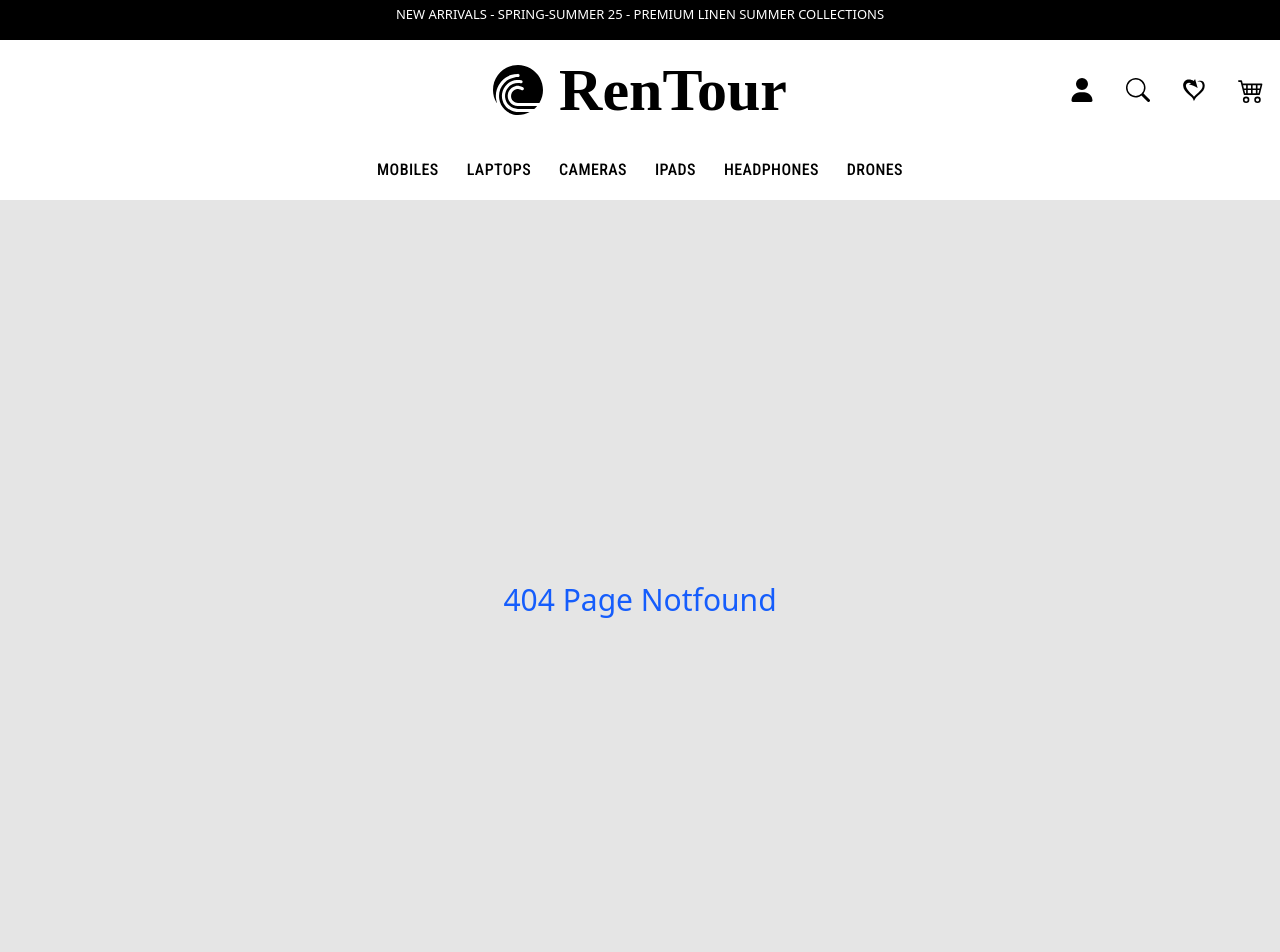
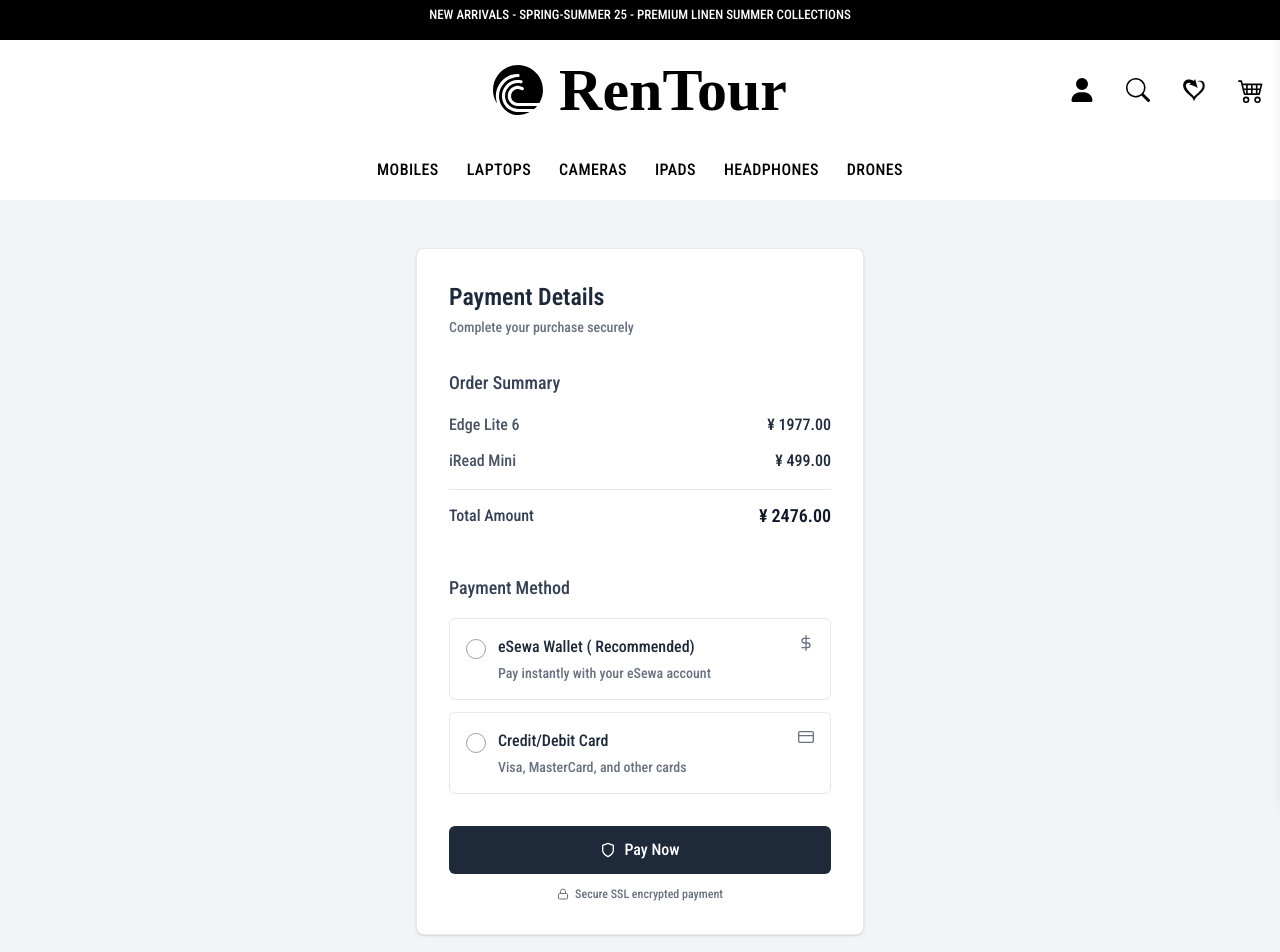
Before and after one commit to Ramanbade123/RentalSeller, a React (Vite) app: page /payment in a window 1280 px wide. Before the commit this address had no page. Shown: the top 952 px of the page. Built offline with nearby package versions, Linux system fonts and the light colour scheme; a web font is replaced by a local one.

Commit message:
Added payment page

```diff
--- a/src/Components/Cart.jsx
+++ b/src/Components/Cart.jsx
@@ -1,17 +1,23 @@
 import React from "react";
 import { LuPanelRightClose } from "react-icons/lu";
 import { useCart } from "../GlobalState/CartContext";
-import { Link } from "react-router-dom";
+import { Link, useNavigate } from "react-router-dom";
 import CartCard from "./CartCard";
 
 const Cart = ({ isOpen, toggleCart }) => {
   const { cartItems } = useCart();
   const isLoggedIn = !!localStorage.getItem("authToken");
+  const navigate = useNavigate(); // 👈 initialize navigate
 
   const totalPrice = cartItems.reduce(
     (sum, item) => sum + item.offeredPrice * item.quantity,
     0
   );
+
+  const handleCheckout = () => {
+    toggleCart(); // Optional: close cart before navigating
+    navigate("/payment"); // 👈 navigate to payment page
+  };
 
   return (
     <div
@@ -21,7 +27,6 @@ const Cart = ({ isOpen, toggleCart }) => {
         transform transition-transform duration-500 ease-in-out
         ${isOpen ? "translate-x-0" : "translate-x-full"}`}
     >
-      {/* Close Button */}
       <LuPanelRightClose
         className="text-black font-bold text-xl absolute top-4 right-4 cursor-pointer"
         onClick={toggleCart}
@@ -49,10 +54,12 @@ const Cart = ({ isOpen, toggleCart }) => {
             />
           ))}
 
-          {/* Total & Checkout */}
           <div className="mt-4">
             <p className="text-lg font-bold">Total: ₹{totalPrice.toFixed(2)}</p>
-            <button className="w-full mt-2 bg-blue-600 text-white py-2 rounded-md hover:bg-blue-700 transition">
+            <button
+              onClick={handleCheckout}
+              className="w-full mt-2 bg-blue-600 text-white py-2 rounded-md hover:bg-blue-700 transition"
+            >
               Checkout
             </button>
           </div>
--- /dev/null
+++ b/src/Pages/Payment.jsx
@@ -0,0 +1,195 @@
+import React, { useState, useEffect } from 'react';
+import { FiCheck, FiLock, FiShield, FiCreditCard, FiDollarSign } from 'react-icons/fi';
+
+const Payment = () => {
+  const [selectedPayment, setSelectedPayment] = useState('esewa');
+  const [esewaId, setEsewaId] = useState('');
+  const [pin, setPin] = useState('');
+  const [cartItems, setCartItems] = useState([]);
+  const [loading, setLoading] = useState(false); // Changed to false since we're using mock data
+  const [error, setError] = useState(null);
+
+  // Mock data for cart items(delete this side this is mock data)
+  const mockCartItems = [
+    { name: 'Edge Lite 6', price: 1977.00 },
+    { name: 'iRead Mini', price: 499.00 }
+  ];
+
+  // Commented out the backend fetching code
+  /*
+  useEffect(() => {
+    const fetchCartItems = async () => {
+      try {
+        // Replace with your actual API endpoint
+        const response = await fetch('https://your-api-endpoint.com/cart');
+        if (!response.ok) {
+          throw new Error('Failed to fetch cart items');
+        }
+        const data = await response.json();
+        setCartItems(data.items);
+      } catch (err) {
+        setError(err.message);
+      } finally {
+        setLoading(false);
+      }
+    };
+
+    fetchCartItems();
+  }, []);
+  */
+
+  // Use mock data instead (delete this side this is mock data)
+  useEffect(() => {
+    setCartItems(mockCartItems);
+  }, []);
+
+  //not to delete this from here
+  const subtotal = cartItems.reduce((sum, item) => sum + item.price, 0);
+
+  if (loading) {
+    return (
+      <div className="min-h-screen bg-gray-100 py-12 px-4 sm:px-6 lg:px-8 flex justify-center items-center">
+        <div className="text-center">
+          <div className="animate-spin rounded-full h-12 w-12 border-b-2 border-gray-800 mx-auto"></div>
+          <p className="mt-4 text-gray-700">Loading payment details...</p>
+        </div>
+      </div>
+    );
+  }
+
+  if (error) {
+    return (
+      <div className="min-h-screen bg-gray-100 py-12 px-4 sm:px-6 lg:px-8 flex justify-center items-center">
+        <div className="text-center text-red-500">
+          <p>Error: {error}</p>
+          <button
+            onClick={() => window.location.reload()}
+            className="mt-4 px-4 py-2 bg-gray-800 text-white rounded hover:bg-gray-700"
+          >
+            Retry
+          </button>
+        </div>
+      </div>
+    );
+  }
+
+  return (
+    <div className="min-h-screen bg-gray-100 py-12 px-4 sm:px-6 lg:px-8">
+      <div className="max-w-md mx-auto bg-white rounded-lg shadow-sm overflow-hidden border border-gray-200">
+        <div className="p-8">
+          <div className="mb-8">
+            <h1 className="text-2xl font-semibold text-gray-800">Payment Details</h1>
+            <p className="text-sm text-gray-500 mt-1">Complete your purchase securely</p>
+          </div>
+
+          {/* Order Summary */}
+          <div className="mb-8">
+            <h2 className="text-lg font-medium text-gray-700 mb-4">Order Summary</h2>
+
+            <div className="space-y-3 mb-4">
+              {cartItems.map((item, index) => (
+                <div key={index} className="flex justify-between items-center">
+                  <span className="text-gray-600">{item.name}</span>
+                  <span className="font-medium text-gray-800">¥ {item.price.toFixed(2)}</span>
+                </div>
+              ))}
+            </div>
+
+            <div className="flex justify-between items-center py-3 border-t border-gray-200">
+              <span className="font-medium text-gray-700">Total Amount</span>
+              <span className="text-lg font-semibold text-gray-900">¥ {subtotal.toFixed(2)}</span>
+            </div>
+          </div>
+
+          {/* Payment Methods */}
+          <div className="mb-8">
+            <h2 className="text-lg font-medium text-gray-700 mb-4">Payment Method</h2>
+
+            <div className="space-y-3">
+              {/* eSewa Option */}
+              <div
+                className={`p-4 border rounded-md cursor-pointer transition-all ${selectedPayment === 'sewa' ? 'border-gray-400 bg-gray-50' : 'border-gray-200 hover:border-gray-300'}`}
+                onClick={() => setSelectedPayment('sewa')}
+              >
+                <div className="flex items-start">
+                  <div className={`mt-1 w-5 h-5 rounded-full border flex items-center justify-center mr-3 ${selectedPayment === 'sewa' ? 'bg-gray-700 border-gray-700' : 'border-gray-400'}`}>
+                    {selectedPayment === 'sewa' && <FiCheck className="text-white text-xs" />}
+                  </div>
+                  <div className="flex-1">
+                    <div className="flex justify-between items-start">
+                      <h3 className="font-medium text-gray-800">eSewa Wallet ( Recommended)</h3>
+                      <FiDollarSign className="text-gray-500" />
+                    </div>
+                    <p className="text-sm text-gray-500 mt-1">Pay instantly with your eSewa account</p>
+                  </div>
+                </div>
+
+                {selectedPayment === 'sewa' && (
+                  <div className="mt-4 space-y-3 pl-8">
+                    <div>
+                      <label className="block text-xs font-medium text-gray-600 mb-1 uppercase tracking-wider">eSewa ID</label>
+                      <input
+                        type="text"
+                        className="w-full px-3 py-2 text-sm border border-gray-300 rounded focus:outline-none focus:ring-1 focus:ring-gray-400"
+                        value={esewaId}
+                        onChange={(e) => setEsewaId(e.target.value)}
+                        placeholder="Esewa ID"
+                      />
+                    </div>
+                    <div>
+                      <label className="block text-xs font-medium text-gray-600 mb-1 uppercase tracking-wider">PIN</label>
+                      <input
+                        type="password"
+                        className="w-full px-3 py-2 text-sm border border-gray-300 rounded focus:outline-none focus:ring-1 focus:ring-gray-400"
+                        value={pin}
+                        onChange={(e) => setPin(e.target.value)}
+                        placeholder="••••••"
+                        maxLength="6"
+                      />
+                    </div>
+                  </div>
+                )}
+              </div>
+
+              {/* Credit Card Option */}
+              <div
+                className={`p-4 border rounded-md cursor-pointer transition-all ${selectedPayment === 'card' ? 'border-gray-400 bg-gray-50' : 'border-gray-200 hover:border-gray-300'}`}
+                onClick={() => setSelectedPayment('card')}
+              >
+                <div className="flex items-start">
+                  <div className={`mt-1 w-5 h-5 rounded-full border flex items-center justify-center mr-3 ${selectedPayment === 'card' ? 'bg-gray-700 border-gray-700' : 'border-gray-400'}`}>
+                    {selectedPayment === 'card' && <FiCheck className="text-white text-xs" />}
+                  </div>
+                  <div className="flex-1">
+                    <div className="flex justify-between items-start">
+                      <h3 className="font-medium text-gray-800">Credit/Debit Card</h3>
+                      <FiCreditCard className="text-gray-500" />
+                    </div>
+                    <p className="text-sm text-gray-500 mt-1">Visa, MasterCard, and other cards</p>
+                  </div>
+                </div>
+              </div>
+            </div>
+          </div>
+
+          {/* Payment Button */}
+          <div>
+            <button
+              className="w-full bg-gray-800 hover:bg-gray-700 text-white py-3 px-4 rounded-md font-medium flex items-center justify-center transition-colors focus:outline-none focus:ring-2 focus:ring-offset-2 focus:ring-gray-700"
+              disabled={loading}
+            >
+              <FiShield className="mr-2" />
+              {loading ? 'Processing...' : 'Pay Now'}
+            </button>
+            <div className="mt-3 flex items-center justify-center text-xs text-gray-500">
+              <FiLock className="mr-1.5" />
+              <span>Secure SSL encrypted payment</span>
+            </div>
+          </div>
+        </div>
+      </div>
+    </div>
+  );
+};
+
+export default Payment;
--- a/src/Routes.jsx
+++ b/src/Routes.jsx
@@ -2,12 +2,12 @@ import { createBrowserRouter } from "react-router-dom";
 import { lazy, Suspense } from "react";
 import App from "./App";
 import { Notfound } from "./Components/NotFound";
-import ErrorBoundary from "./Components/ErrorBoundary"; // Import the Error Boundary
+import ErrorBoundary from "./Components/ErrorBoundary";
 import HomePage from "./Pages/HomePage";
+import Payment from "./Pages/Payment";
 
 // Auth Forms
 const AuthForm = lazy(() => import("./Auth/AuthForm"));
-
 
 // Wishlist page
 const Wishlist = lazy(() => import('./Components/Wishlist'));
@@ -37,12 +37,12 @@ const Search = lazy(() => import("./Pages/Info/Search"));
 const ContactUs = lazy(() => import("./Pages/Info/ContactUs"));
 const AboutUs = lazy(() => import("./Pages/Info/AboutUs"));
 
-
 // Seller Page related
 const SellerDashboard = lazy(() => import("./Seller/SellerDashboard"));
 const UploadProduts = lazy(() => import("./Seller/UploadedProduts"));
 const CreateForm = lazy(() => import("./Seller/CreateForm"));
 const UpdateForm = lazy(() => import("./Seller/UpdateFrom"));
+
 // Helper function to wrap lazy components in Suspense
 const LazyLoad = (Component) => (
   <Suspense fallback={<div className="text-center p-4">Loading...</div>}>
@@ -68,23 +68,23 @@ const dynamicProductRoutes = productRoutes.map((path) => ({
   errorElement: <ErrorBoundary />,
 }));
 
-
-
 // Define router
 const Router = createBrowserRouter([
   {
     path: "/",
     element: <App />,
-    errorElement: <ErrorBoundary />, // Added Error Boundary
+    errorElement: <ErrorBoundary />,
     children: [
       { index: true, element: <HomePage /> },
       { path: "wishlist", element: LazyLoad(Wishlist) },
       { path: "auth", element: LazyLoad(AuthForm) },
+      { path: "payment", element: <Payment /> }, // Added Payment route
+
       // Collections & Products Routes
       {
         path: "collections",
         element: LazyLoad(Collections),
-        errorElement: <ErrorBoundary />, // Error handling for collections
+        errorElement: <ErrorBoundary />,
         children: [
           { index: true, element: LazyLoad(BestSeller) },
           { path: "new-arrivals", element: LazyLoad(NewArrivals) },
@@ -123,7 +123,7 @@ const Router = createBrowserRouter([
       },
     ],
   },
-  { path: "*", element: <Notfound />, errorElement: <ErrorBoundary /> }, // Handle unknown routes
+  { path: "*", element: <Notfound />, errorElement: <ErrorBoundary /> },
 ]);
 
 export default Router;
```
